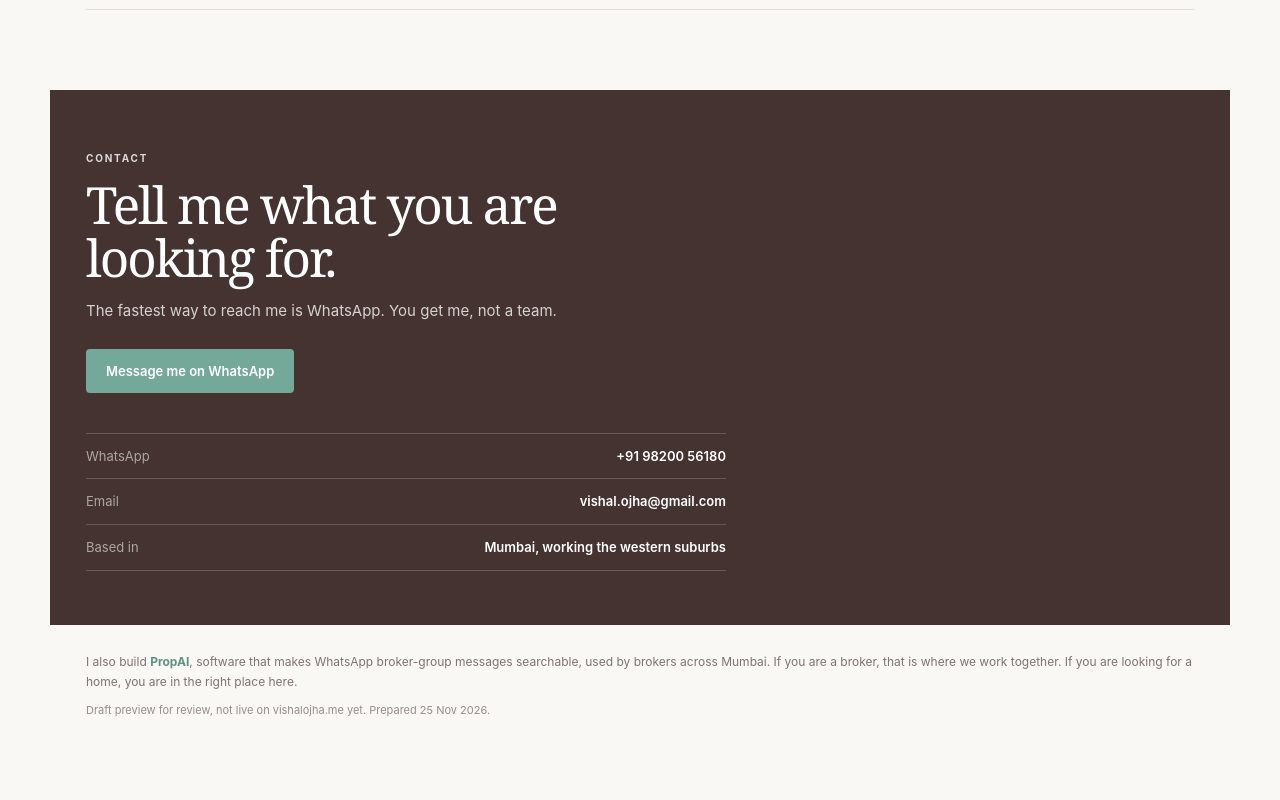
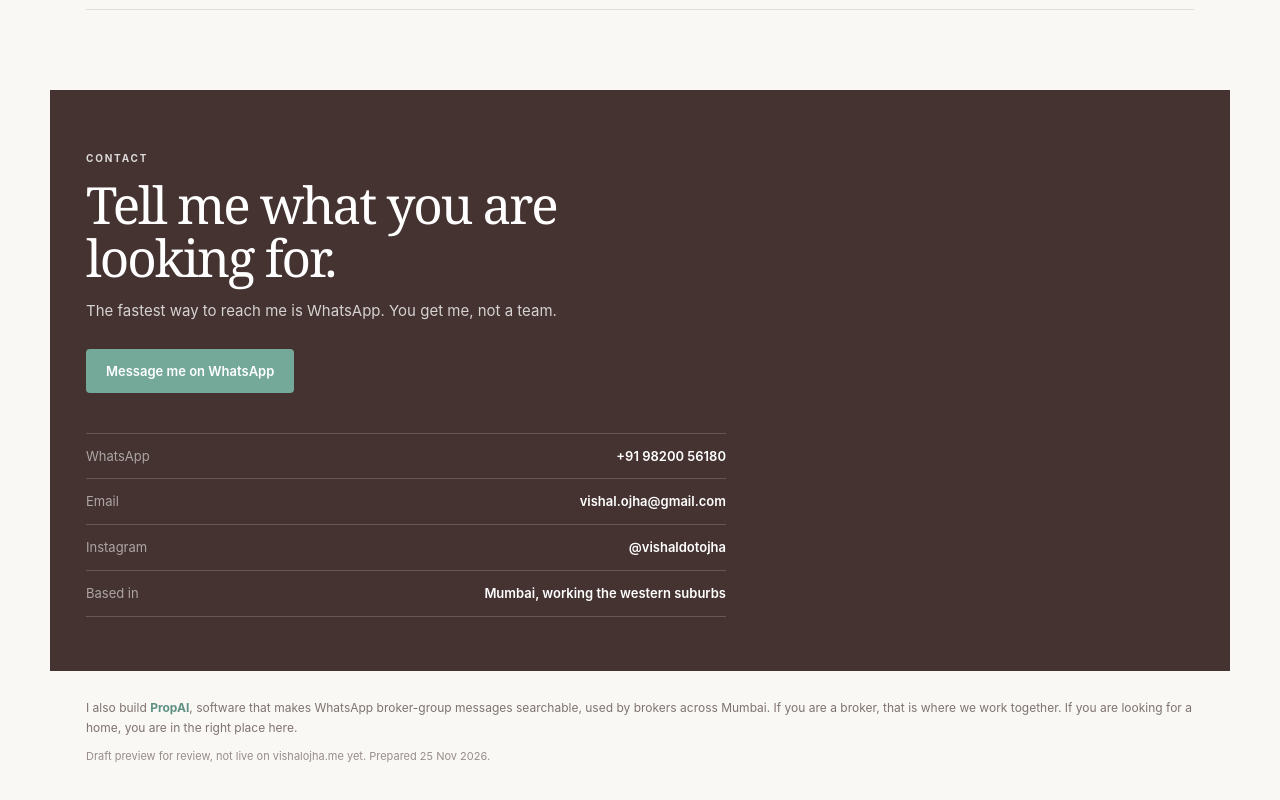
Before and after one commit to vishalgojha/vishalojha, a website: page site/index.html in a window 1280 px wide. Shown: the part 2490-3290 px from the top of the page. Before the commit the page ends 3252 px from the top, so only its background shows below. Drawn offline with Linux system fonts and the light colour scheme.

Commit message:
Add Instagram contact profile

```diff
--- a/site/index.html
+++ b/site/index.html
@@ -26,6 +26,7 @@
     "description":"One-to-one real estate brokerage across Mumbai’s western suburbs.",
     "telephone":"+91 98200 56180",
     "email":"vishal.ojha@gmail.com",
+    "sameAs":["https://www.instagram.com/vishaldotojha/"],
     "areaServed":["Bandra West, Mumbai","Khar West, Mumbai","Santacruz West, Mumbai","Bandra East, Mumbai","Bandra Kurla Complex, Mumbai"],
     "address":{"@type":"PostalAddress","addressLocality":"Mumbai","addressCountry":"IN"},
     "contactPoint":{"@type":"ContactPoint","contactType":"sales","telephone":"+91 98200 56180","email":"vishal.ojha@gmail.com"}
@@ -104,7 +105,7 @@
 
       <section class="vo-contact" id="vo-contact" aria-labelledby="contact-heading">
         <div class="vo-eyebrow vo-eyebrowLight">Contact</div><h2 class="vo-h2Light" id="contact-heading">Tell me what you are looking for.</h2><p class="vo-contactText">The fastest way to reach me is WhatsApp. You get me, not a team.</p><a class="vo-btn" href="https://wa.me/919820056180?text=Hi%20Vishal%2C%20I%20found%20your%20website%20and%20I%20am%20looking%20for%20a%20home%20in%20Bandra%2C%20Khar%2C%20Santacruz%20or%20BKC.%20Can%20we%20talk%3F">Message me on WhatsApp</a>
-        <div class="vo-contactRows"><div class="vo-contactRow"><span>WhatsApp</span><a href="https://wa.me/919820056180">+91 98200 56180</a></div><div class="vo-contactRow"><span>Email</span><a href="mailto:vishal.ojha@gmail.com">vishal.ojha@gmail.com</a></div><div class="vo-contactRow"><span>Based in</span><span>Mumbai, working the western suburbs</span></div></div>
+        <div class="vo-contactRows"><div class="vo-contactRow"><span>WhatsApp</span><a href="https://wa.me/919820056180">+91 98200 56180</a></div><div class="vo-contactRow"><span>Email</span><a href="mailto:vishal.ojha@gmail.com">vishal.ojha@gmail.com</a></div><div class="vo-contactRow"><span>Instagram</span><a href="https://www.instagram.com/vishaldotojha/">@vishaldotojha</a></div><div class="vo-contactRow"><span>Based in</span><span>Mumbai, working the western suburbs</span></div></div>
       </section>
     </main>
 
```
